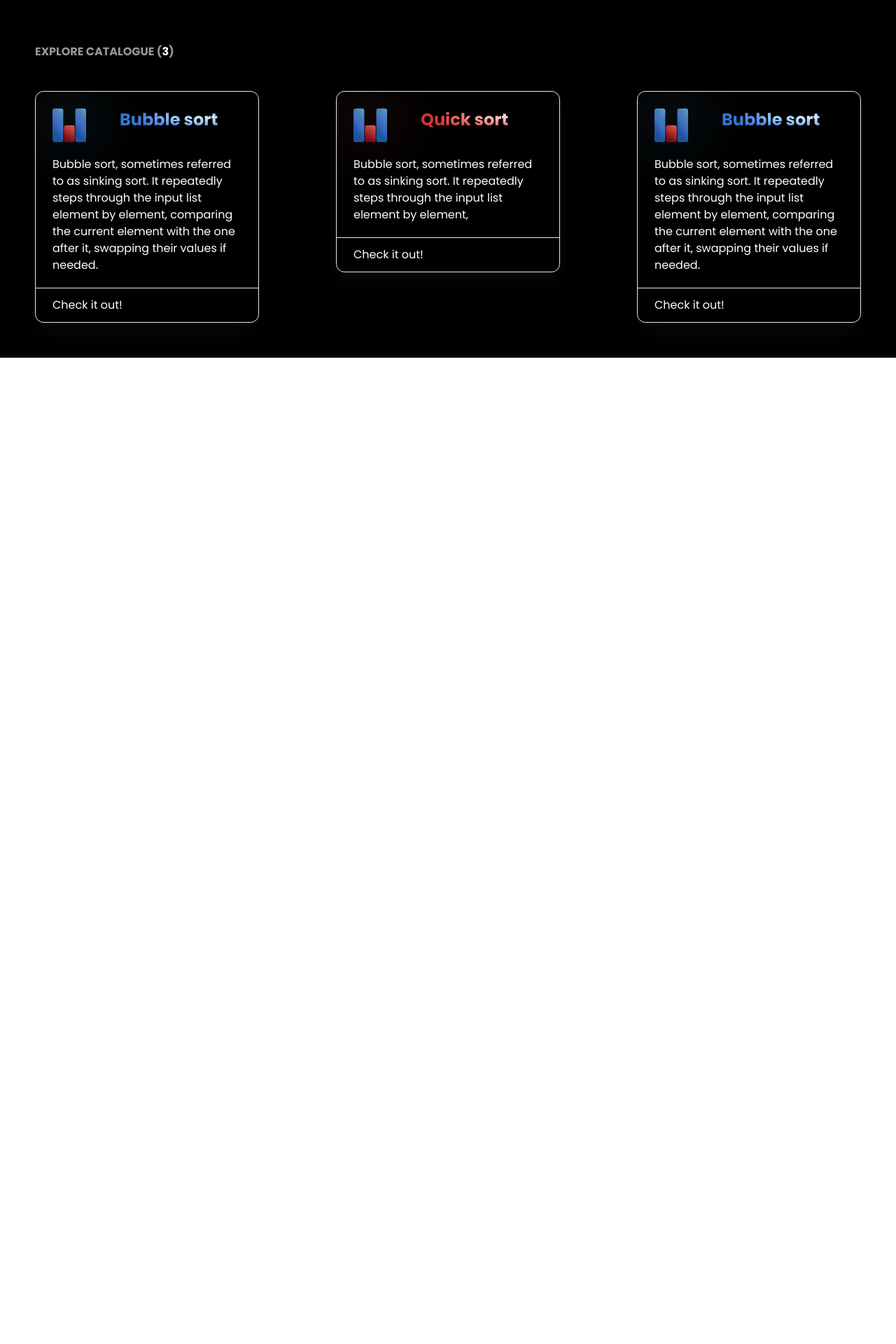
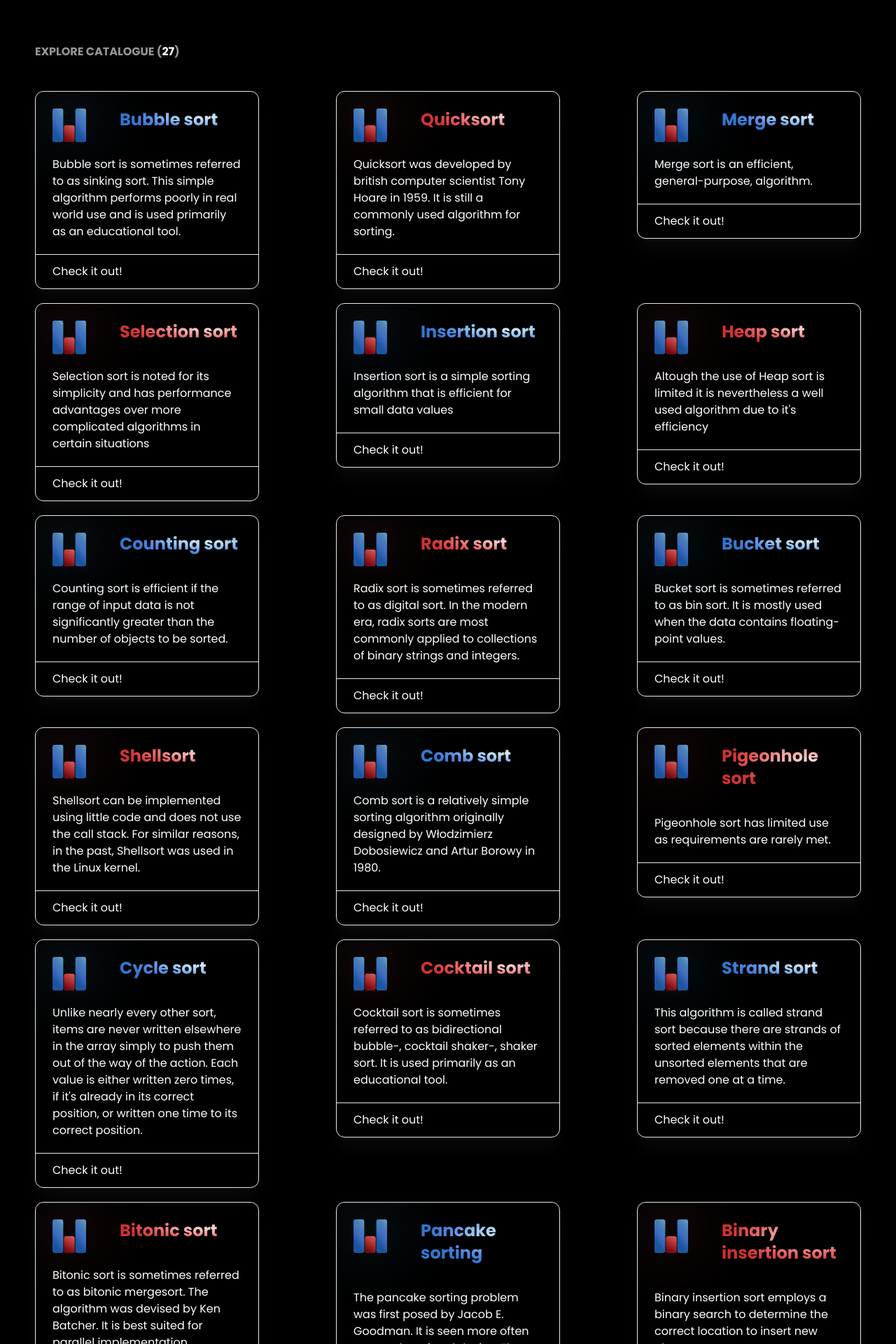
Before and after one commit to TrueJu/sorting_visualization, a React (Vite) app: page / in a window 1280 px wide. Shown: the part 460-2380 px from the top of the page at 70% size. Before the commit the page ends 971 px from the top, so only its background shows below. Built offline with nearby package versions, Linux system fonts and the light colour scheme.

Commit message:
more sorting algorithms

```diff
--- a/src/components/Explore.tsx
+++ b/src/components/Explore.tsx
@@ -1,15 +1,145 @@
+type CardProps = {
+    img: string,
+    title: string,
+    content: string,
+    animated: boolean
+}
+
 const catalogue = [
     {
         "name": "Bubble sort",
-        "content": "Bubble sort, sometimes referred to as sinking sort. It repeatedly steps through the input list element by element, comparing the current element with the one after it, swapping their values if needed."
+        "content": "Bubble sort is sometimes referred to as sinking sort. This simple algorithm performs poorly in real world use and is used primarily as an educational tool.",
+        "animated": true
     },
     {
-        "name": "Quick sort",
-        "content": "Bubble sort, sometimes referred to as sinking sort. It repeatedly steps through the input list element by element,"
+        "name": "Quicksort",
+        "content": "Quicksort was developed by british computer scientist Tony Hoare in 1959. It is still a commonly used algorithm for sorting.",
+        "animated": true
     },
     {
-        "name": "Bubble sort",
-        "content": "Bubble sort, sometimes referred to as sinking sort. It repeatedly steps through the input list element by element, comparing the current element with the one after it, swapping their values if needed."
+        "name": "Merge sort",
+        "content": "Merge sort is an efficient, general-purpose, algorithm.",
+        "animated": false
+    },
+    {
+        "name": "Selection sort",
+        "content": "Selection sort is noted for its simplicity and has performance advantages over more complicated algorithms in certain situations",
+        "animated": false
+    },
+    {
+        "name": "Insertion sort",
+        "content": "Insertion sort is a simple sorting algorithm that is efficient for small data values",
+        "animated": false
+    },
+    {
+        "name": "Heap sort",
+        "content": "Altough the use of Heap sort is limited it is nevertheless a well used algorithm due to it's efficiency",
+        "animated": false
+    },
+    {
+        "name": "Counting sort",
+        "content": "Counting sort is efficient if the range of input data is not significantly greater than the number of objects to be sorted.",
+        "animated": false
+    },
+    {
+        "name": "Radix sort",
+        "content": "Radix sort is sometimes referred to as digital sort. In the modern era, radix sorts are most commonly applied to collections of binary strings and integers.",
+        "animated": false
+    },
+    {
+        "name": "Bucket sort",
+        "content": "Bucket sort is sometimes referred to as bin sort. It is mostly used when the data contains floating-point values.",
+        "animated": false
+    },
+    {
+        "name": "Shellsort",
+        "content": "Shellsort can be implemented using little code and does not use the call stack. For similar reasons, in the past, Shellsort was used in the Linux kernel.",
+        "animated": false
+    },
+    {
+        "name": "Comb sort",
+        "content": "Comb sort is a relatively simple sorting algorithm originally designed by Włodzimierz Dobosiewicz and Artur Borowy in 1980.",
+        "animated": false
+    },
+    {
+        "name": "Pigeonhole sort",
+        "content": "Pigeonhole sort has limited use as requirements are rarely met.",
+        "animated": false
+    },
+    {
+        "name": "Cycle sort",
+        "content": "Unlike nearly every other sort, items are never written elsewhere in the array simply to push them out of the way of the action. Each value is either written zero times, if it's already in its correct position, or written one time to its correct position.",
+        "animated": false
+    },
+    {
+        "name": "Cocktail sort",
+        "content": "Cocktail sort is sometimes referred to as bidirectional bubble-, cocktail shaker-, shaker sort. It is used primarily as an educational tool.",
+        "animated": false
+    },
+    {
+        "name": "Strand sort",
+        "content": "This algorithm is called strand sort because there are strands of sorted elements within the unsorted elements that are removed one at a time.",
+        "animated": false
+    },
+    {
+        "name": "Bitonic sort",
+        "content": "Bitonic sort is sometimes referred to as bitonic mergesort. The algorithm was devised by Ken Batcher. It is best suited for parallel implementation.",
+        "animated": false
+    },
+    {
+        "name": "Pancake sorting",
+        "content": "The pancake sorting problem was first posed by Jacob E. Goodman. It is seen more often as an educational device. The goal of an implementation is to sort the sequence in as few reversals as possible. ",
+        "animated": false
+    },
+    {
+        "name": "Binary insertion sort",
+        "content": "Binary insertion sort employs a binary search to determine the correct location to insert new elements.",
+        "animated": false
+    },
+    {
+        "name": "Bogosort",
+        "content": "Bogosort is sometimes referred to as permutation-, slow- or stupid sort. It is not considered useful for sorting, but may be used for educational purposes, to contrast it with more efficient algorithms.",
+        "animated": false
+    },
+    {
+        "name": "Gnome sort",
+        "content": "Gnome sort is nicknamed stupid sort. Gnome sort was originally proposed by Iranian computer scientist Hamid Sarbazi-Azad in 2000 and later named by Dick Grune.",
+        "animated": false
+    },
+    {
+        "name": "Sleep sort",
+        "content": "This sorting algorithm is a perfect demonstration of multi-threading and scheduling done by OS.",
+        "animated": false
+    },
+    {
+        "name": "Stooge sort",
+        "content": "Stooge sort is notable for its exceptionally bad time complexity and thus a canonical example of a fairly inefficient sort.",
+        "animated": false
+    },
+    {
+        "name": "Tag sort",
+        "content": "Tag sort is not a distinct sorting algorithm, but an idea when we need to avoid swapping of large objects or need to access elements of a large array in both original and sorted orders, as in a relational database.",
+        "animated": false
+    },
+    {
+        "name": "Tree sort",
+        "content": "A tree sort is an algorithm that builds a binary search tree from the elements to be sorted. Its typical use is sorting elements online. Take posts as an example, the set of elements seen so far are available in sorted order.",
+        "animated": false
+    },
+    {
+        "name": "Cartesian sort",
+        "content": "Cartesian Sort is an Adaptive Sorting as it sorts the data faster if data is partially sorted. There are very few sorting algorithms that make use of this fact.",
+        "animated": false
+    },
+    {
+        "name": "Odd-even sort",
+        "content": "Odd-even sort is sometimes referred to as brick-, odd-even transposition- or parity sort",
+        "animated": false
+    },
+    {
+        "name": "Timsort",
+        "content": "Timsort is a hybrid derived from merge sort and insertion sort, designed to perform well on many kinds of real-world data.",
+        "animated": false
     }
 ];
 
@@ -21,23 +151,19 @@ const Explore = () => (
         <br />
         <div id="card-container" className="flex items-start justify-between flex-wrap">
             {catalogue.map((entry, index) => (
-                <Card key={index} img={`../src/assets/sort_icon_${/* index+ */1}.svg`} title={entry.name} content={entry.content} />
+                <Card key={index} img={`../src/assets/sort_icon_${/* index+ */1}.svg`} title={entry.name} content={entry.content} animated={entry.animated} />
             ))}
         </div>
+        <button>Show more</button>
     </div>
 )
 
-type CardProps = {
-    img: string,
-    title: string,
-    content: string
-}
-//1340px
-const Card = ({ img, title="default", content="default" }:CardProps) =>
-    <div className="shadow-xl shadow-[#ffffff08] overflow-hidden border-[1px] rounded-xl xs:w-full ss:w-60 sm:w-72 xsm:w-96 md:w-[400px] xmd:w-80 p-6 pb-3 mt-5 cursor-pointer hover:bg-[#ffffff03] group transition-all">
+const Card = ({ img, title="default", content="default", animated=false }:CardProps) =>
+    <div className="shadow-xl shadow-[#ffffff09] overflow-hidden border-[1px] rounded-xl xs:w-full ss:w-60 sm:w-72 xsm:w-96 md:w-[400px] xmd:w-80 p-6 pb-3 mt-5 cursor-pointer hover:bg-[#ffffff03] group transition-all">
         <div className="w-24 h-20 -ml-6 -mt-6 -mb-[56px] blur-2xl opacity-10 bg-blue-gradient"></div>
         <img src={img} alt="Sorting Icon" className="w-12 absolute" />
         <h2 className="ml-24 text-2xl cursor-pointer text-blue-gradient font-bold">{title}</h2>
+        {/* <p className="text-green-500 w-full font-bold text-[8px] -mb-[28px] text-right -translate-y-[98px] translate-x-8 rotate-[30deg]">{animated ? "Animated" : ""}</p> */}
         <p className="mt-9 cursor-pointer">{content}</p>
         <hr className="card-hr" />
         <button className="pt-3 group-hover:font-bold group-hover:ml-[50%] group-hover:-translate-x-1/2 transition-all ease-out duration-500">Check it out!</button>
```
